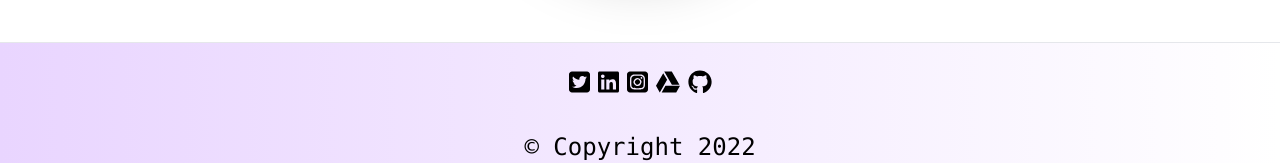
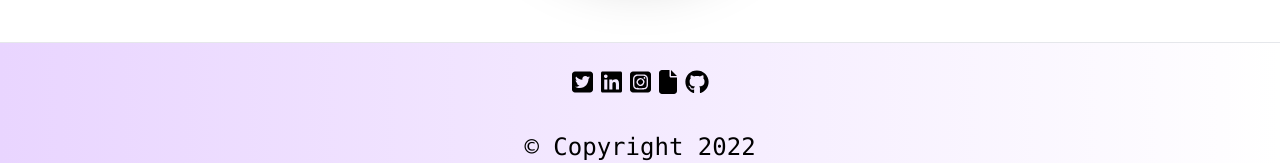
Before and after one commit to TrellixVulnTeam/portfolio_FQKG, a Next.js app: page / in a window 1280 px wide. Shown: the part 1202-1365 px from the top of the page. Built offline with nearby package versions, Linux system fonts and the light colour scheme.

Commit message:
updated cv icon in footer

```diff
--- a/components/Footer/index.js
+++ b/components/Footer/index.js
@@ -4,9 +4,10 @@ import {
   faTwitterSquare,
   faLinkedin,
   faInstagramSquare,
-  faGoogleDrive,
   faGithub,
 } from "@fortawesome/free-brands-svg-icons";
+
+import { faFile } from "@fortawesome/free-solid-svg-icons";
 
 export default function Footer() {
   return (
@@ -39,7 +40,7 @@ export default function Footer() {
             href="https://drive.google.com/file/d/13GmtEM_WeP09MwC5BT64K0A98SrfvwEs/view?usp=sharing"
             target="_blank"
           >
-            <FontAwesomeIcon icon={faGoogleDrive} />
+            <FontAwesomeIcon icon={faFile} />
           </a>
           <a
             class="hover:scale-150"
```
